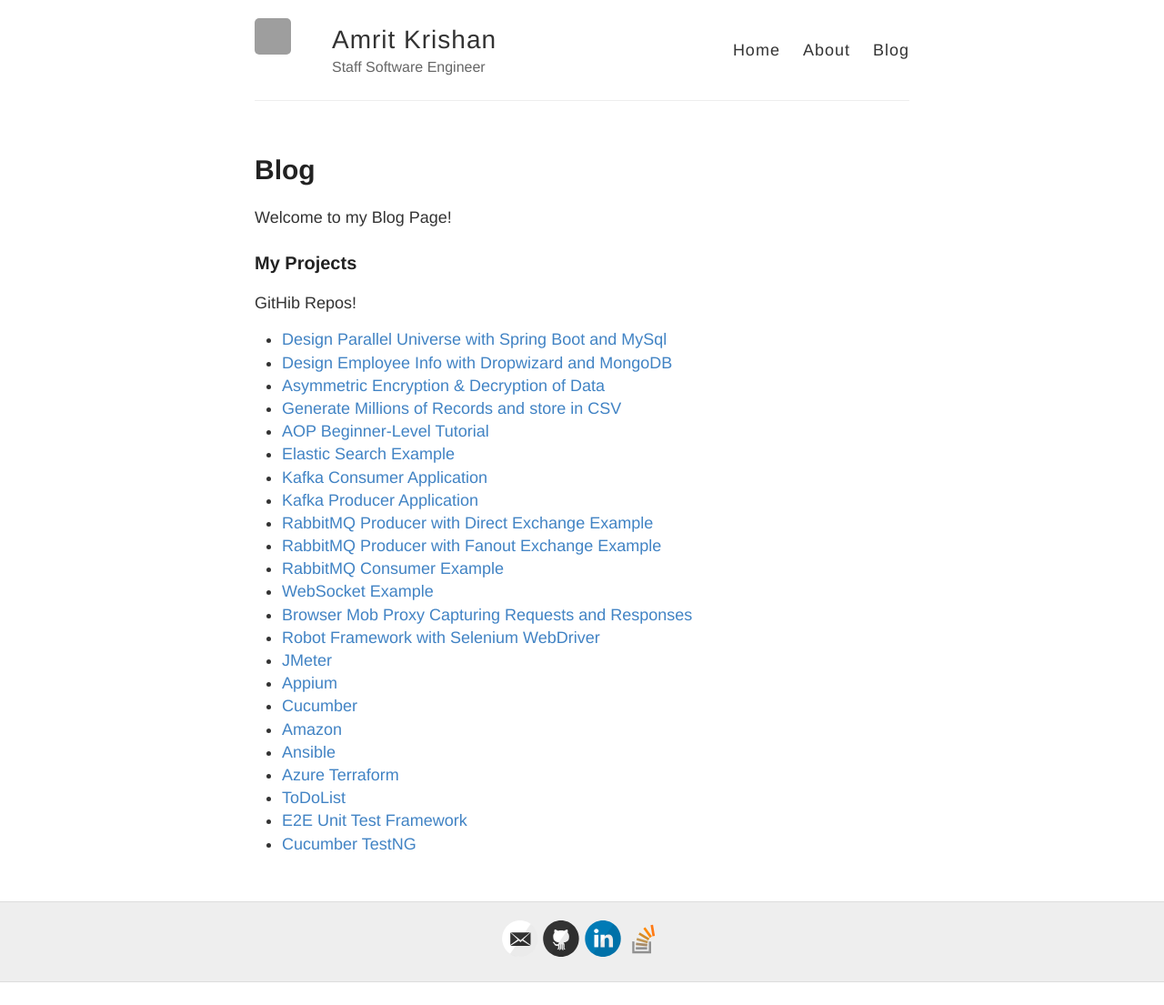
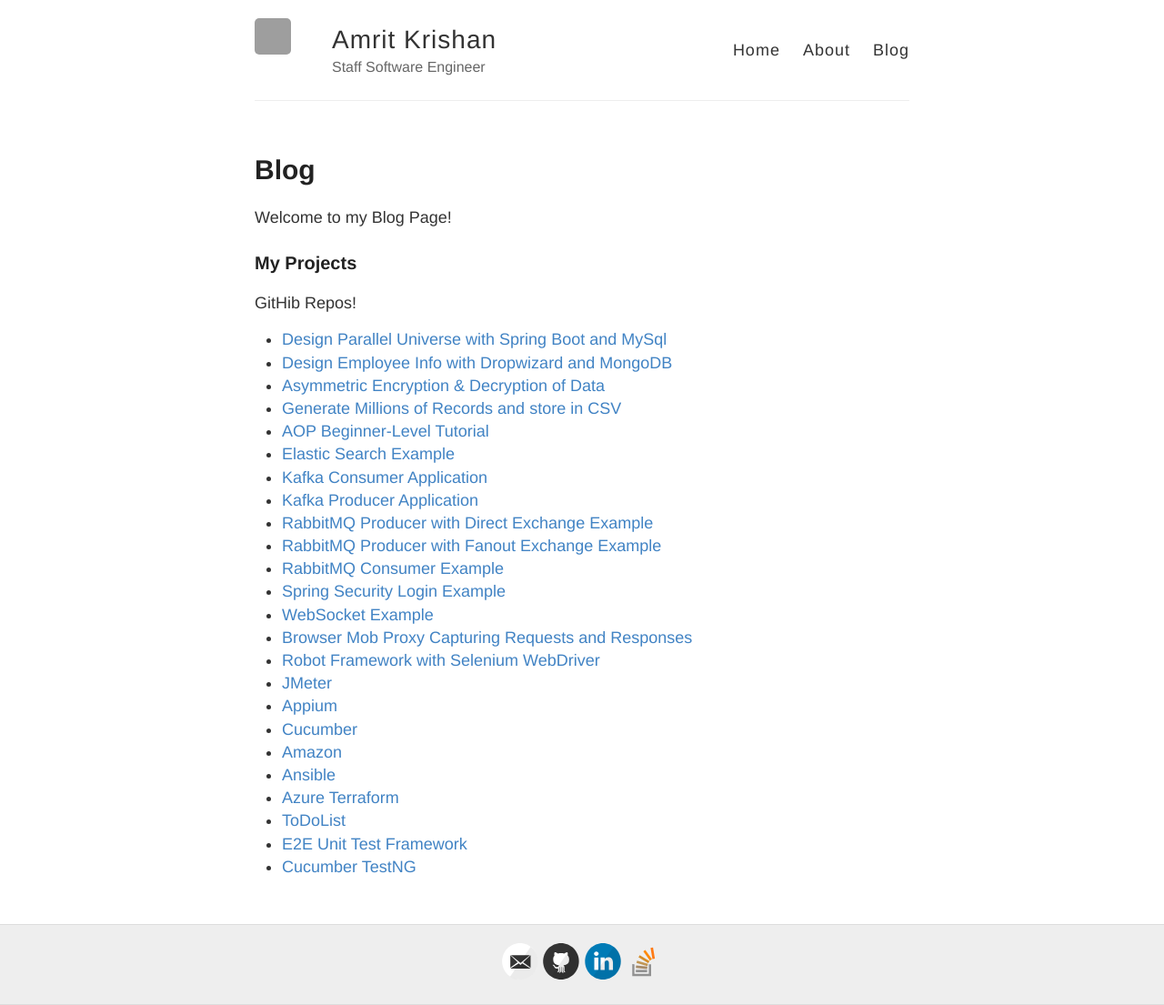
Before and after one commit to amritkrishan/amritkrishan.github.io, a Jekyll site: the page built from blog.md, in a window 1280 px wide. Shown: the whole page at 91% size. Built offline with Jekyll 4.4.1, drawn with Linux system fonts in a browser that asks for light colours; before the commit the page ends 1080 px from its top, so only the background shows below that; grey boxes are pictures that could not be loaded.

Commit message:
Update blog.md

```diff
--- a/blog.md
+++ b/blog.md
@@ -22,6 +22,7 @@ GitHib Repos!
 	<li><a href="https://github.com/amritkrishan/RabbitMQProducerDirectExchange">RabbitMQ Producer with Direct Exchange Example</a></li>
 	<li><a href="https://github.com/amritkrishan/RabbitMQProducerFanoutExchange">RabbitMQ Producer with Fanout Exchange Example</a></li>
 	<li><a href="https://github.com/amritkrishan/RabbitMQConsumer">RabbitMQ Consumer Example</a></li>
+	<li><a href="https://github.com/amritkrishan/Login-Security">Spring Security Login Example</a></li>
 	<li><a href="https://github.com/amritkrishan/WebSocket">WebSocket Example</a></li>
 	<li><a href="https://github.com/amritkrishan/BrowserMobProxy">Browser Mob Proxy Capturing Requests and Responses</a></li>
 	<li><a href="https://github.com/amritkrishan/Robot-Selenium-Webdriver">Robot Framework with Selenium WebDriver</a></li>
```
